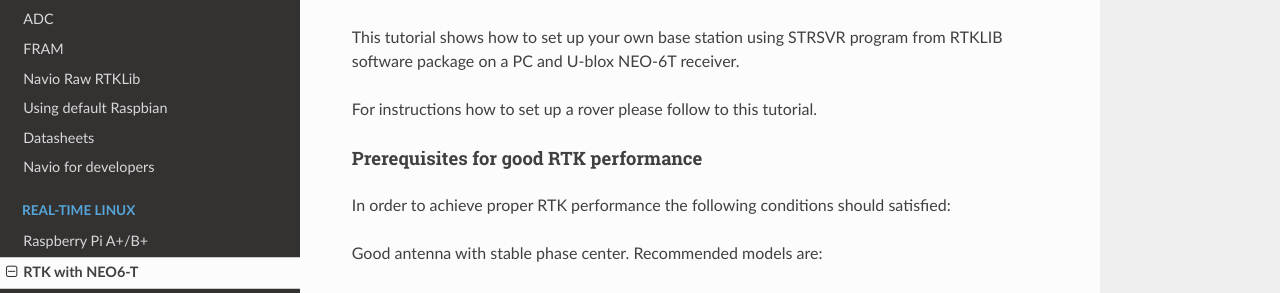
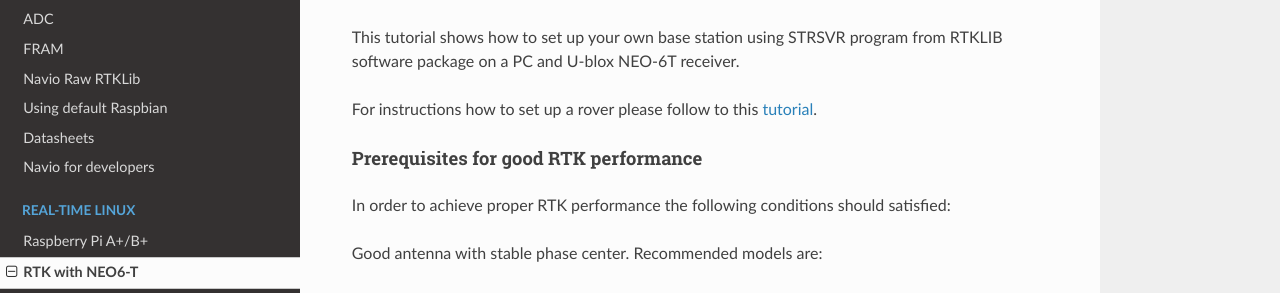
Before and after one commit to emlid/navio2-docs, an MkDocs documentation site: the page built from docs/RTKLIB/rtklib-base-setup.md, in a window 1280 px wide and 900 px high. Shown: the part 409-702 px from the top of the window. Built offline with MkDocs 1.6.1, drawn with Linux system fonts in a browser that asks for light colours; nearby versions of some CDN libraries; old or Windows-style settings are respelled for this version of MkDocs; part of the change alters nothing that is shown.

```diff
--- a/docs/RTKLIB/rtklib-base-setup.md
+++ b/docs/RTKLIB/rtklib-base-setup.md
@@ -9,7 +9,7 @@ GPS RTK is technique that allows to determine centimeter-level coordinates using
 
 This tutorial shows how to set up your own base station using STRSVR program from RTKLIB software package on a PC and U-blox NEO-6T receiver.
 
-For instructions how to set up a rover please follow to this tutorial.
+For instructions how to set up a rover please follow to this [tutorial](RTKLIB/rtklib-rover-setup/).
 
 ####Prerequisites for good RTK performance
 
```
